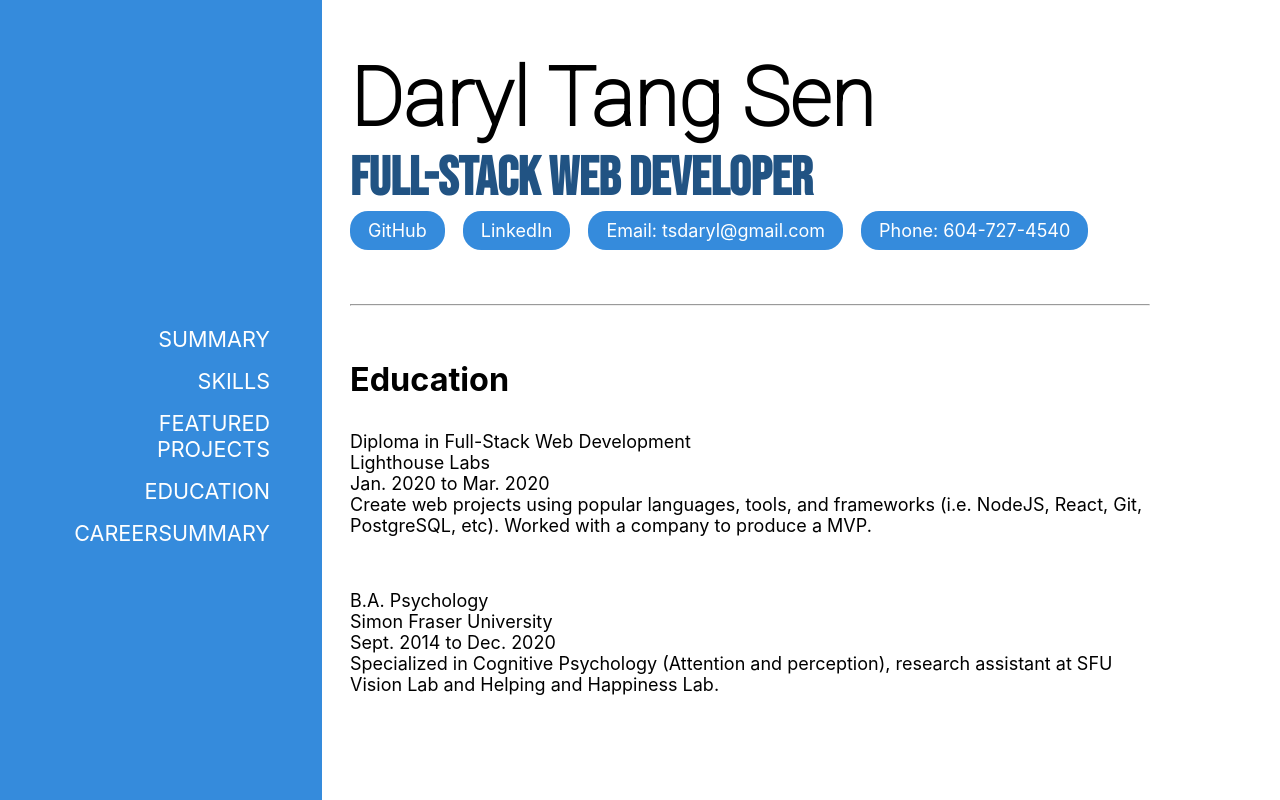
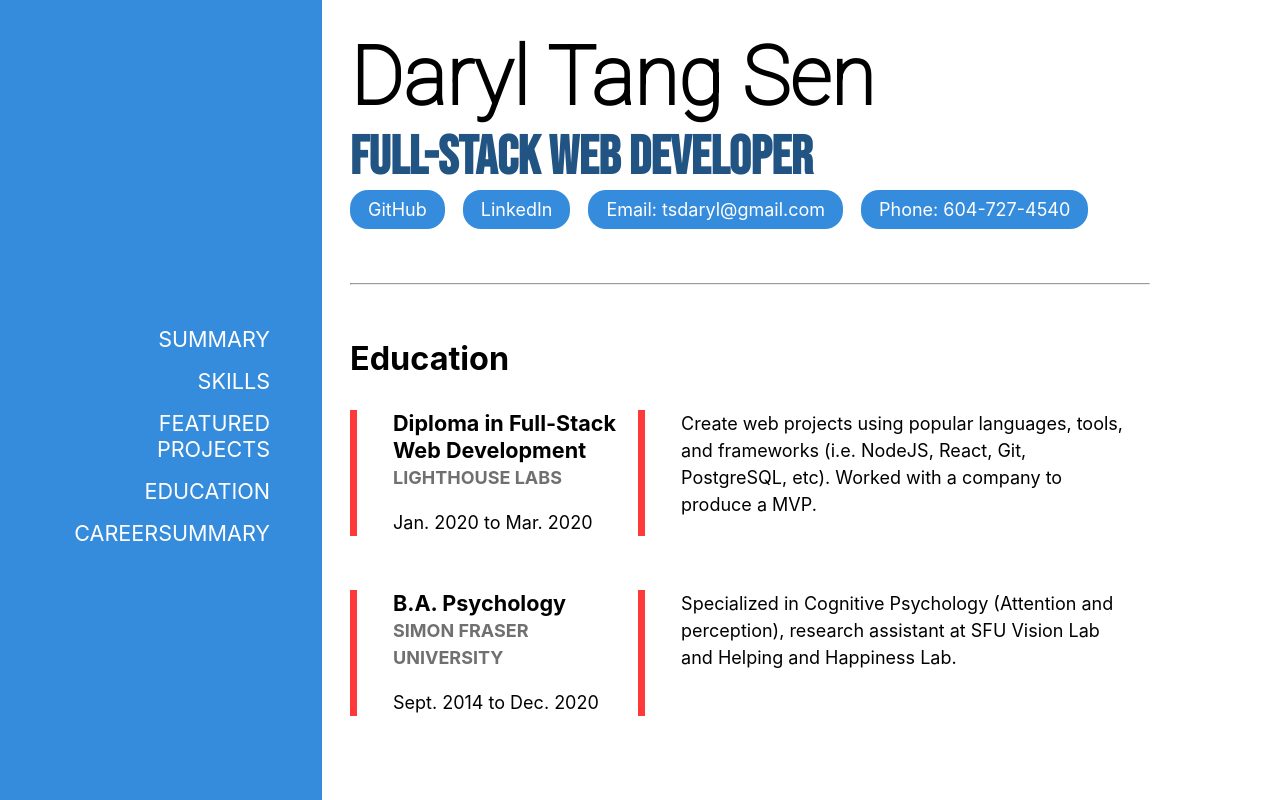
Before and after one commit to daryl-sen/sensworks, a React (Create React App) app: page /education in a window 1280 px wide. Built offline with nearby package versions, Linux system fonts and the light colour scheme.

Commit message:
add education page

```diff
--- a/src/App.scss
+++ b/src/App.scss
@@ -65,4 +65,26 @@ article {
 }
 .two-columns {
   display: flex;
+  flex-direction: row;
+  header {
+    width: 30%;
+    line-height: 150%;
+    padding-right: 1em;
+    .credentials {
+      font-weight: bold;
+      font-size: 1.2em;
+    }
+    .credential-issuer {
+      font-size: 1em;
+      font-weight: bold;
+      text-transform: uppercase;
+      color: #707070;
+      margin-bottom: 1em;
+    }
+  }
+  p.description {
+    width: 60%;
+    margin: 0;
+    font-size: 1em;
+  }
 }
--- a/src/Education.js
+++ b/src/Education.js
@@ -2,7 +2,7 @@ function Education(props) {
   return (
     <section>
       <h3>Education</h3>
-      <article>
+      <article className="two-columns left-accented">
         <header>
           <div class="credentials">
             Diploma in Full-Stack Web Development
@@ -14,11 +14,11 @@ function Education(props) {
             Jan. 2020 to Mar. 2020
           </div>
         </header>
-        <div class="description">
+        <p class="description left-accented">
           Create web projects using popular languages, tools, and frameworks (i.e. NodeJS, React, Git, PostgreSQL, etc). Worked with a company to produce a MVP.
-        </div>
+        </p>
       </article>
-      <article>
+      <article className="two-columns left-accented">
         <header>
           <div class="credentials">
             B.A. Psychology
@@ -30,9 +30,9 @@ function Education(props) {
             Sept. 2014 to Dec. 2020
           </div>
         </header>
-        <div class="description">
+        <p class="description left-accented">
           Specialized in Cognitive Psychology (Attention and perception), research assistant at SFU Vision Lab and Helping and Happiness Lab.
-        </div>
+        </p>
       </article>
     </section>
 
```
